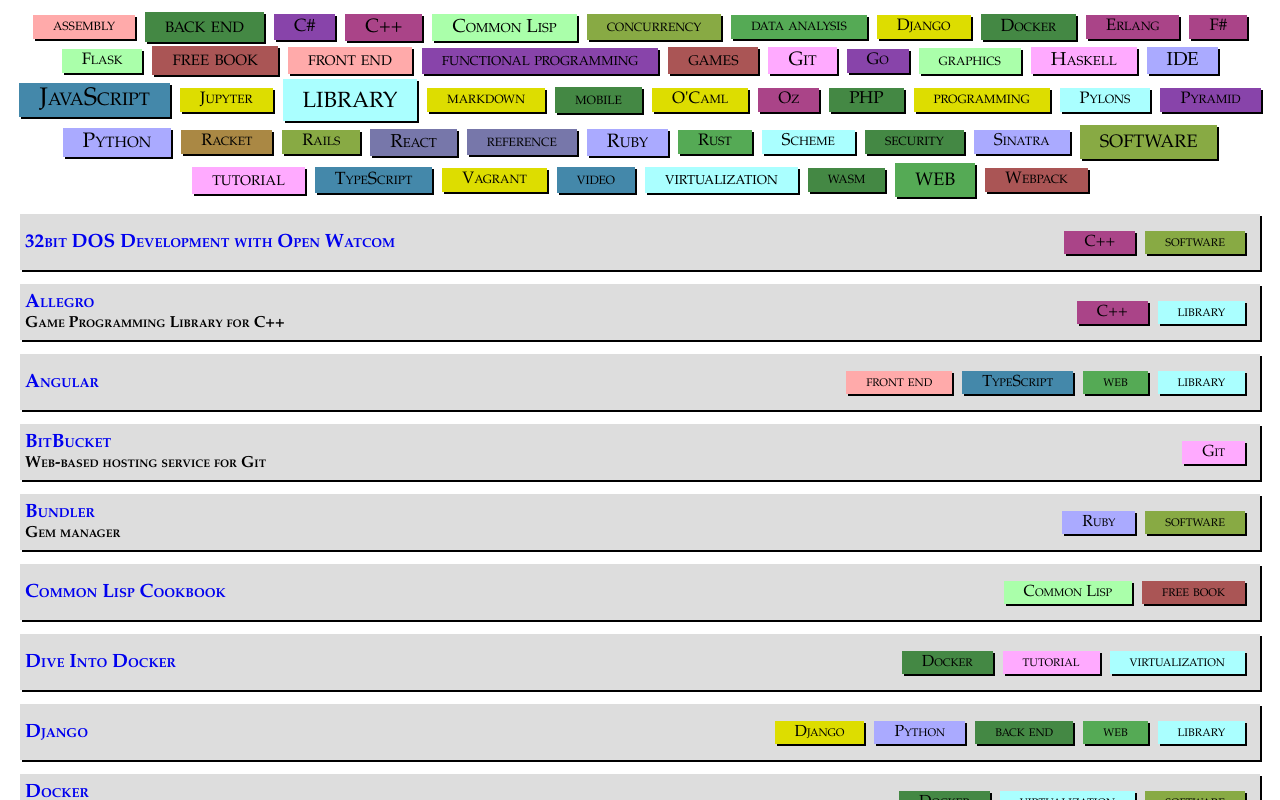
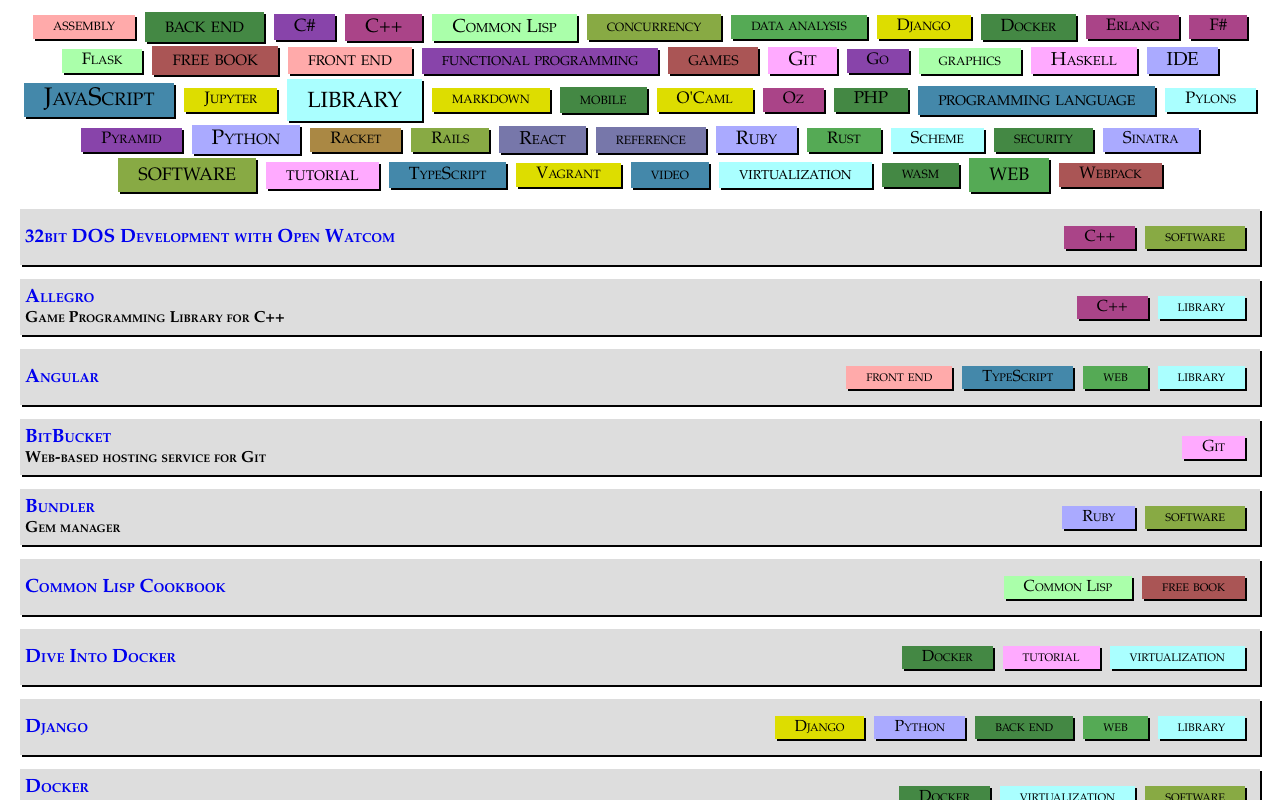
Before and after one commit to UCLeuvenLimburg/bookmarks, a React (Create React App) app: page / in a window 1280 px wide. Built offline with nearby package versions, Linux system fonts and the light colour scheme.

Commit message:
programming language tag

```diff
--- a/public/data.js
+++ b/public/data.js
@@ -20,7 +20,7 @@
         {
             label: `Glasgow Haskell Compiler`,
             url: `https://www.haskell.org/ghc/`,
-            tags: ['Haskell', 'software', 'functional programming'],
+            tags: ['Haskell', 'software', 'functional programming', `programming language`],
             description: `Haskell compiler`,
         },
         {
@@ -360,7 +360,7 @@
         {
             label: "Racket",
             url: "https://racket-lang.org/",
-            tags: ['Scheme', 'Racket', 'IDE', `software`],
+            tags: ['Scheme', 'Racket', 'IDE', `software`, `programming language`],
             description: `IDE for Scheme/Racket`,
         },
         {
@@ -403,12 +403,12 @@
         {
             label: "WebAssembly",
             url: "https://webassembly.org/",
-            tags: ['wasm', 'web'],
+            tags: ['wasm', 'web', `programming language`],
         },
         {
             label: "Rust",
             url: "https://www.rust-lang.org/",
-            tags: ['Rust', `software`],
+            tags: ['Rust', `software`, `programming language`],
             description: `Performace oriented language`,
         },
         {
@@ -420,7 +420,7 @@
         {
             label: "Erlang",
             url: "https://www.erlang.org/",
-            tags: ['Erlang', 'concurrency'],
+            tags: ['Erlang', 'concurrency', `programming language`],
             description: `Programming language with built-in support for concurrency`,
         },
         {
@@ -432,13 +432,13 @@
         {
             label: "Oz/Mozart",
             url: "https://mozart.github.io/",
-            tags: ['Oz', 'concurrency'],
+            tags: ['Oz', 'concurrency', `programming language`],
             description: `Programming language with built-in support for concurrency`,
         },
         {
             label: "PHP",
             url: "https://www.php.net/",
-            tags: ['PHP', 'software'],
+            tags: ['PHP', 'software', `programming language`],
             description: `So-called programming language targeted to web development`,
         },
         {
@@ -456,7 +456,7 @@
         {
             label: "O'Caml",
             url: "http://www.ocaml.org/",
-            tags: ['software', `O'Caml`, `programming`],
+            tags: ['software', `O'Caml`, `programming language`],
             description: `Functional programming language`,
         },
     ].forEach(addBookmark);
```
